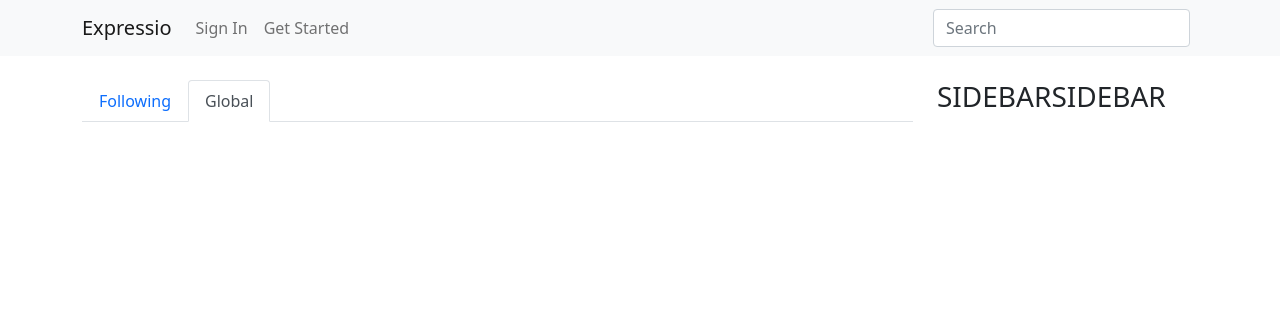
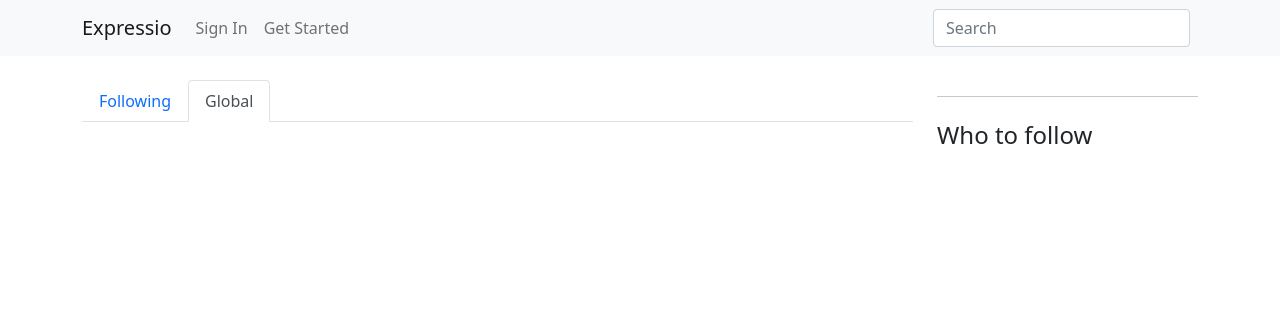
Before and after one commit to yogesh-sirsat/expressio, a Django app: page /signup in a window 1280 px wide. Shown: the top 316 px of the page. Run offline with Django 4.2, Linux system fonts and the light colour scheme; some libraries are stand-ins or nearby versions.

Commit message:
Add who to follow section on main page.

```diff
--- a/main/static/css/base.css
+++ b/main/static/css/base.css
@@ -24,3 +24,7 @@
 .post-content {
     font-family: Times, Times New Roman , serif;
 }
+
+.author-avatar {
+  cursor: pointer;
+}
--- a/main/static/js/base.js
+++ b/main/static/js/base.js
@@ -47,6 +47,15 @@ $(document).ready(function () {
         return false;
     });
 
+    $(".author-name").click(function() {
+        window.location = $(this).attr("href");
+        return false;
+    });
+    $(".author-avatar").click(function() {
+        window.location = $(this).attr("href");
+        return false;
+    });
+
 //redirect to post view when click on post title | thumbnail
     $(".post").click(function() {
       window.location = $(this).find("a").attr("href");
--- a/main/templates/main_page.html
+++ b/main/templates/main_page.html
@@ -83,8 +83,24 @@
                   </div>
                 </div>
             </div>
-            <div class="col-md-2">
-                <h3>SIDEBARSIDEBAR</h3>
+            <div class="col-md-3">
+                <hr class="mb-4">
+                <div class="who_to_follow">
+                    <h4>Who to follow</h4>
+                    <div class="row justify-content-start">
+                        {% for author in who_to_follow %}
+                        <div class="col-2 ">
+                            <img class="rounded-circle author-avatar" alt="author-avatar" src="/media/{{ author.avatar }}" height="42" width="42"
+                            data-holder-rendered="true" href="/{{ author.user.username }}">
+                        </div>
+                        <div class="col-10">
+                            <h6 type="button" class="author-name" href="/{{ author.user.username }}">{{ author.user.first_name|capfirst }} {{ author.user.last_name|capfirst }}</h6>
+                            <p class="author-bio" href="/{{ author.user.username }}">{{author.bio|slice:"0:75"}}...</p>
+                        </div>
+                        <hr class="mb-2">
+                        {% endfor %}
+                    </div>
+                </div>
             </div>
         </div>
     </div>
--- a/main/views.py
+++ b/main/views.py
@@ -19,6 +19,8 @@ def home(request):
     all_posts = Post.objects.all()
     user = request.user
 
+    who_to_follow = Profile.objects.annotate(user_followers=Count('followers')).order_by('-user_followers')[0:5]
+
     # for the future pending work
     # all_posts_paginator = Paginator(all_posts, 2)
     # following_authors_posts_paginator = Paginator(following_authors_posts,2)
@@ -31,6 +33,7 @@ def home(request):
 
     context = {
         'all_posts': all_posts,
+        'who_to_follow': who_to_follow,
     }
 
     if request.user.is_authenticated:
```
